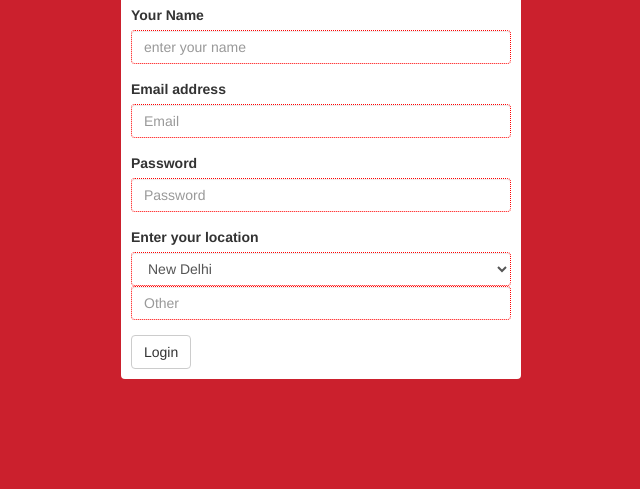
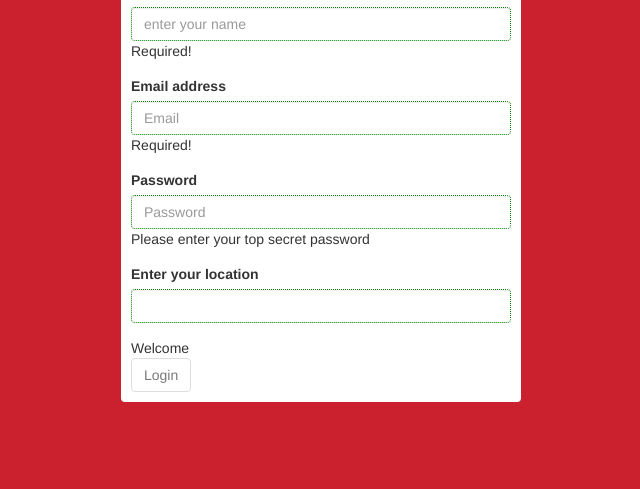
Before and after one commit to Nimit-Sachdeva/Foodie, a plain HTML site: page index.html in a window 1280 px wide. Shown: the part 311-800 px from the top of the page, without its empty margins (319-959 px from the left). Drawn offline with Linux system fonts and the light colour scheme.

Commit message:
Validations added toh the form

```diff
--- a/index.html
+++ b/index.html
@@ -8,37 +8,58 @@
     <title>Foodie</title>
     <link rel="stylesheet" href="css/bootstrap.min.css">
     <link rel="stylesheet" href="main.css">
+    <style>
+        input.ng-invalid.ng-dirty {
+            border: 1px solid red;
+        }
+    </style>
+<script type="text/javascript" src="js/angular.min.js">
+</script>
 </head>
-
 <body id="app">
     <div class="login">
         <div class="login-form">
+          <!-- Below is the logo-->
           <img src="imgs/logo.png" height="150px" width="300px">
             <h3> Login </h3>
+            <!-- Below is the login form -->
             <form action="#" method="POST" name="loginForm">
+            <!-- Below are different elements of form as form-group -->
                 <div class="form-group">
                     <label for="user-name">Your Name</label>
-                    <input type="text" class="form-control" id="user-name" placeholder="enter your name " name="name" required>
+                    <input type="text" class="form-control" id="user-name" placeholder="enter your name " name="name" required ng-model="name">
+                      <div ng-show="loginForm.name.$error.required">Required!</div>
                 </div>
                 <div class="form-group">
                     <label for="user-email">Email address</label>
-                    <input type="email" class="form-control" id="user-email" placeholder="Email" name="email" required>
+                    <input type="email" class="form-control" id="user-email" placeholder="Email" name="email" required ng-model="email">
+                    <div ng-show="loginForm.email.$error.required">Required!</div>
+                    <div ng-show="loginForm.email.$error.email">This doesn't look like a valid email</div>
                 </div>
                 <div class="form-group">
                     <label for="user-password">Password</label>
-                    <input type="password" class="form-control" id="user-password" placeholder="Password" name="password" required>
+                    <input type="password" ng-minlength="8" class="form-control" id="user-password" placeholder="Password" name="password" required ng-model="password">
+                    <div ng-show="loginForm.password.$error.required">Please enter your top secret password</div>
+                    <!-- When required fields are not filled it will give error and
+                      $error is angular variable not jquery -->
+                    <div ng-show="loginForm.password.$error.password">This doesn't look like a valid password</div>
                 </div>
                 <div class="form-group">
                     <label for="location" >Enter your location</label>
-                        <select class="form-control" id="location" required>
+                        <input type="text" list="location" class="form-control" required="" ng-model="location">
+                          <!-- datalist can be replaced with select but in datalist we can write text or edit text  -->
+                        <datalist  id="location">
                             <option value="New Delhi">New Delhi</option>
                             <option value="Bangalore">Bangalore</option>
                             <option value="Chandigarh">Chandigarh</option>
                             <option value="Ludhiana">Ludhiana</option>
-                        </select>
-                        <input class="form-control" type="text"  placeholder="Other" required="">
+                            <option value="other"></option>
+
+                        </datalist>
                 </div>
-                <button type="submit" class="btn btn-default">Login</button>
+                <div class="welcome-message">Welcome {{name}}</div>
+                <!-- above live {{}} are used toh show input written in ng-model variable -->
+                <button type="submit" ng-disabled="loginForm.$invalid" class="btn btn-default">Login</button>
             </form>
         </div>
     </div>
@@ -74,9 +95,6 @@
     </div>
     <script src="js/jquery.js"></script>
     <script src="js/bootstrap.min.js"></script>
-    <script type="text/javascript" src="js/angular.min.js">
-
-    </script>
     <script src="main.js"></script>
 </body>
 
--- a/main.css
+++ b/main.css
@@ -56,9 +56,14 @@ body {
 }
 :required
 {
-    border:1px dotted red;
+    border:1px dotted green;
 }
 img
 {
   margin-left: 50px;
 }
+<style>
+    .ng-invalid {
+        border: 1px solid red;
+    }
+</style>
```
